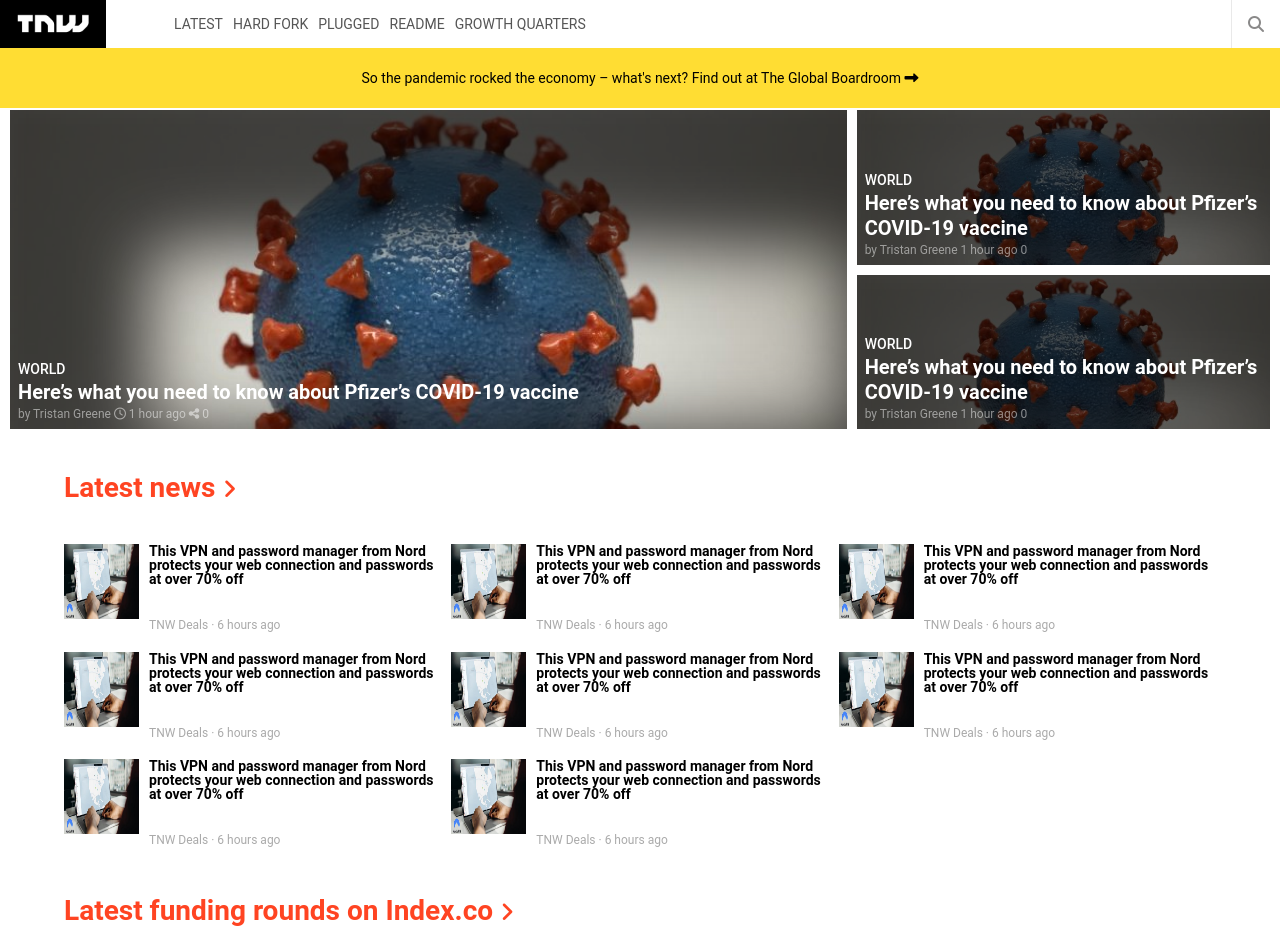
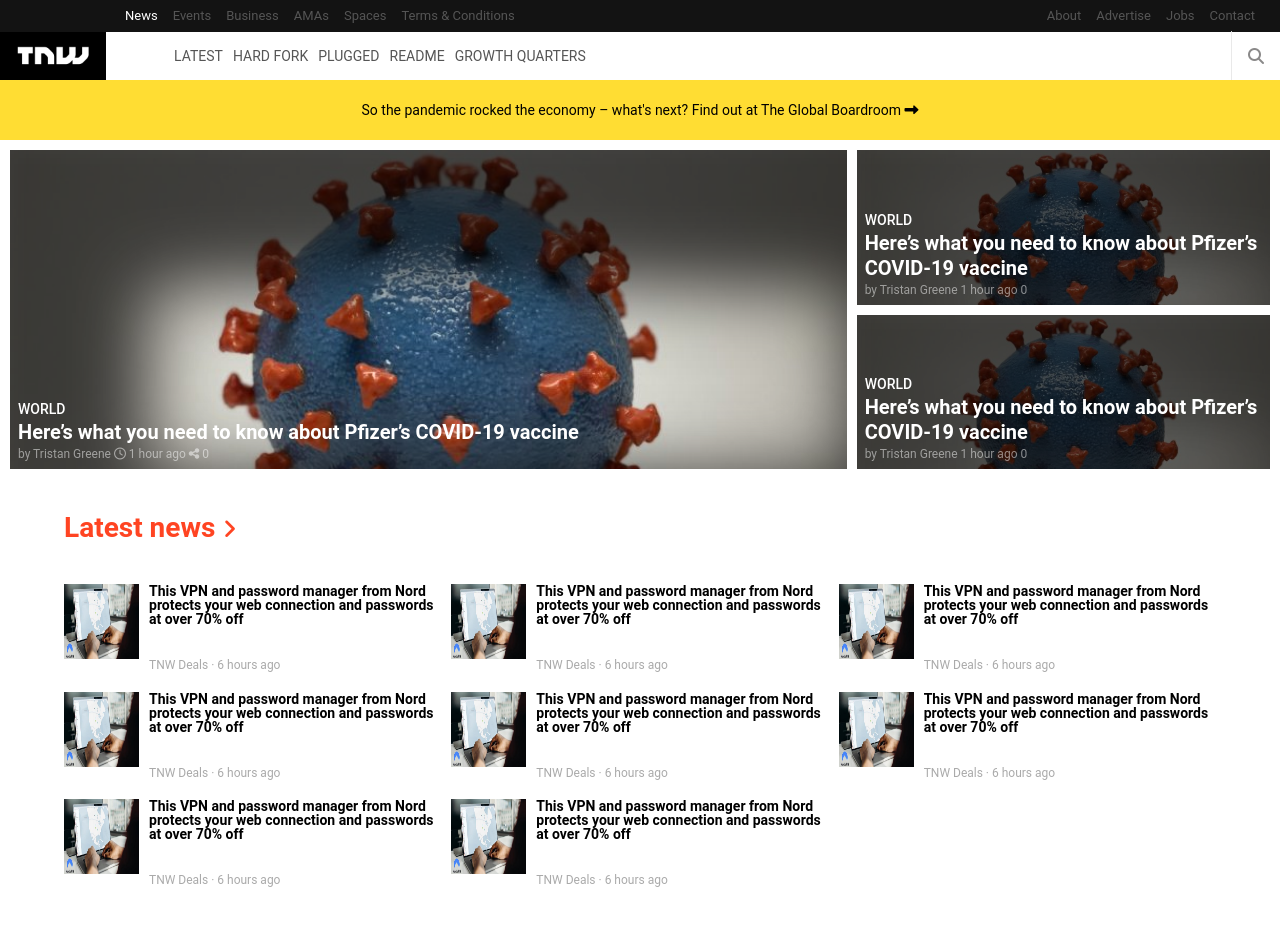
Before and after one commit to VanessaAoki/TheNextWebClone, a plain HTML site: page index.html in a window 1280 px wide. Shown: the top 930 px of the page. Drawn offline with Linux system fonts and the light colour scheme.

Commit message:
Added sticky navbar to the ipad navbar

```diff
--- a/assets/css/styles.css
+++ b/assets/css/styles.css
@@ -576,7 +576,42 @@
 
 @media only screen and (min-width:768px) {
 
+  .container {
+    padding-top: 0;
+  }
+
   /* HEADER */
+
+  .top-links {
+    display: inline-flex;
+    background-color: #131313;
+    width: calc(100vw - 135px);
+    height: 32px;
+    font-size: 13px;
+    justify-content: space-between;
+    padding: 0 25px 0 110px;
+  }
+
+  .top-links ul {
+    display: inline-flex;
+    line-height: 32px;
+    color: #555;
+  }
+
+  .top-links li {
+    margin-left: 15px;
+  }
+
+  .top-links-left li:first-child {
+    color: white;
+  }
+
+  header,
+  nav,
+  .banner {
+    position: sticky;
+    top: 0;
+  }
 
   .right-side > a:last-child {
     display: none;
--- a/index.html
+++ b/index.html
@@ -11,7 +11,6 @@
 
     <body>
     <!-- HEADER -->
-        <header>
             <section class="top-links">
                 <ul class="top-links-left">
                     <li><a href="#">News</a></li>
@@ -22,12 +21,13 @@
                     <li><a href="#">Terms & Conditions</a></li>
                 </ul>
                 <ul class="top-links-right">
-                    <li><a href="#">about</a></li>
+                    <li><a href="#">About</a></li>
                     <li><a href="#">Advertise</a></li>
                     <li><a href="#">Jobs</a></li>
                     <li><a href="#">Contact</a></li>
                 </ul>
             </section>
+        <header>
     <!-- NAVBAR -->
             <nav>
                 <div class="left-side">
```
